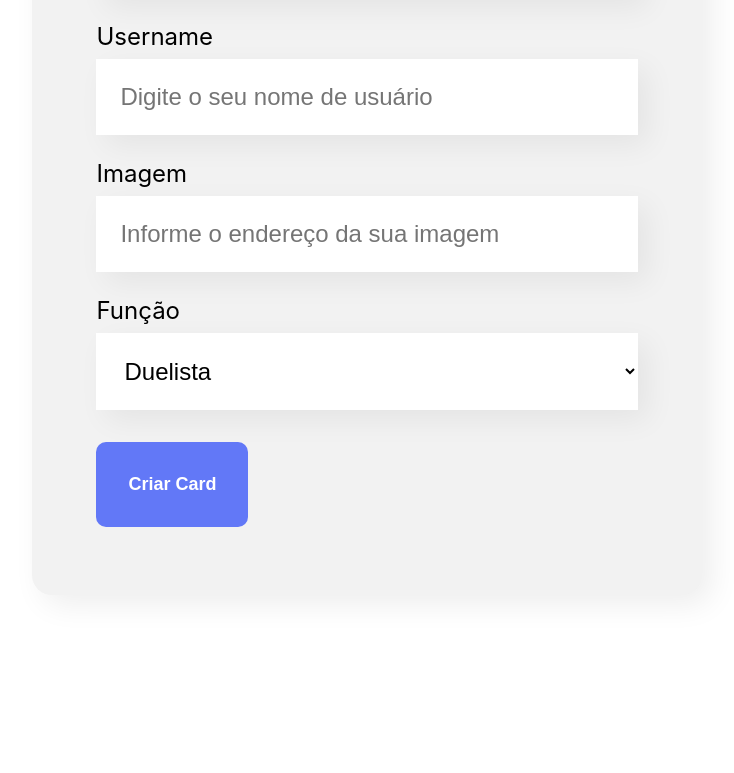
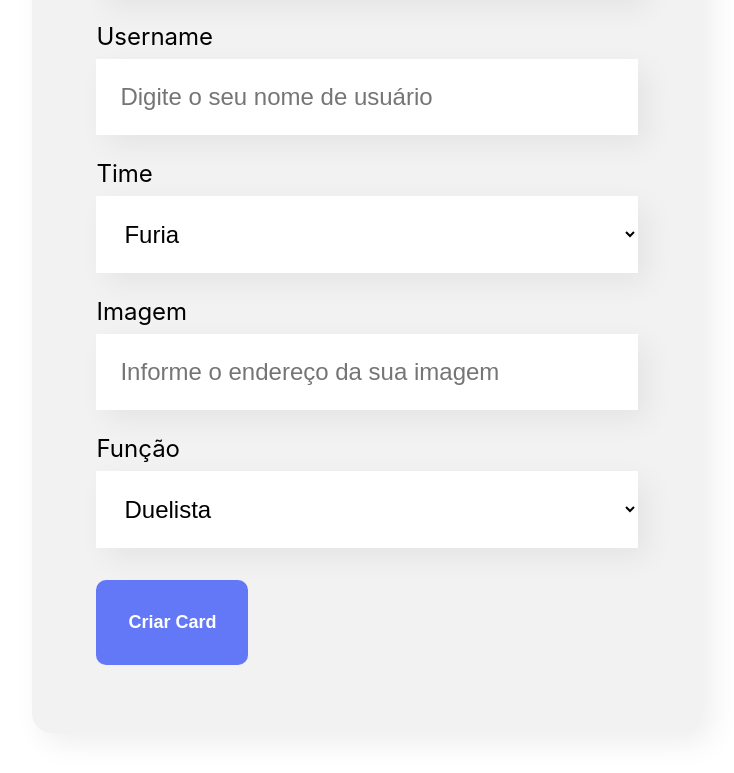
Before and after one commit to leonanmar886/organo, a React (Create React App) app: page / in a window 1280 px wide. Shown: the part 802-1575 px from the top of the page, without its empty margins (273-1007 px from the left). Before the commit the page ends 1477 px from the top, so only its background shows below. Built offline with nearby package versions, Linux system fonts and the light colour scheme.

Commit message:
rebase: campo de time adicionado

```diff
--- a/src/components/Form/Form.js
+++ b/src/components/Form/Form.js
@@ -13,11 +13,19 @@ export const Form = (props) => {
         'Sentinela',
         'Coach'
     ]
+    const teams = [
+        'Furia',
+        'Loud',
+        'Cloud9',
+        'Faze',
+        'Optical'
+    ]
 
     const [name, setName] = useState('')
     const [username, setUsername] = useState('')
     const [image, setImage] = useState('')
     const [funct, setFunction] = useState('')
+    const [team, setTeam] = useState('')
 
     const toSave = (event) => {
         event.preventDefault()
@@ -47,6 +55,12 @@ export const Form = (props) => {
                     value = {username}
                     toChange = {value => setUsername(value)}
                 />
+                <DropDown
+                    label="Time"
+                    items = {teams}
+                    value = {team}
+                    toChange = {value => setTeam(value)}
+                />
                 <TextField
                     label = "Imagem"
                     placeholder = "Informe o endereço da sua imagem"
```
